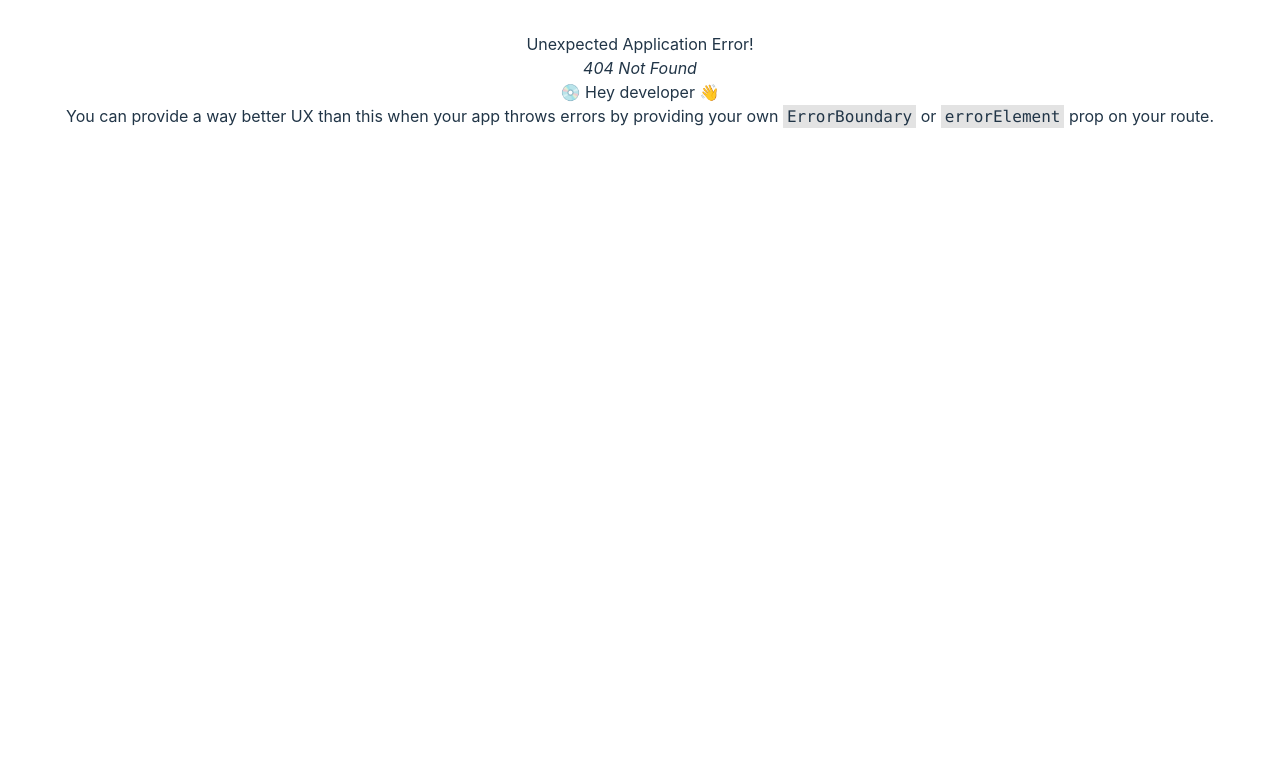
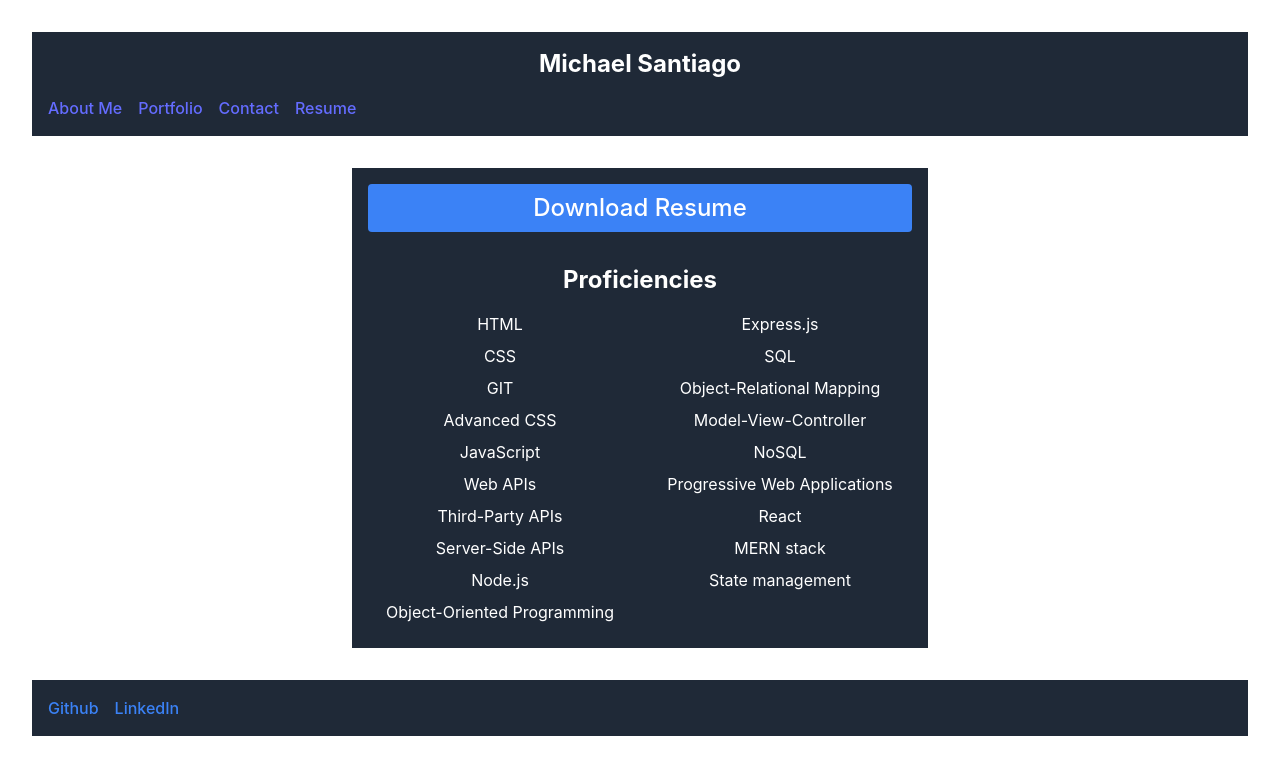
Before and after one commit to Midasantiago/react-portfolio, a React (Vite) app: page /resume in a window 1280 px wide. Before the commit this address had no page. Shown: the top 774 px of the page. Built offline with nearby package versions, Linux system fonts and the light colour scheme.

Commit message:
Created Resume Page

```diff
--- a/src/components/footer.jsx
+++ b/src/components/footer.jsx
@@ -1,16 +1,17 @@
 import React from 'react';
+import personalLinks from '../data/personalLinks';
 
-const Footer = ({ githubUrl, linkedinUrl}) => {
+const Footer = () => {
     return (
         <footer className='mt-8 p-4 bg-gray-800 text-white'>
             <ul className='flex space-x-4'>
                 <li>
-                    <a href={githubUrl} target='_blank' rel="noopener noreferrer" className='text-blue-500 hover:underline'>
+                    <a href={personalLinks.githubUrl} target='_blank' rel="noopener noreferrer" className='text-blue-500 hover:underline'>
                         Github
                     </a>
                 </li>
                 <li>
-                    <a href={linkedinUrl} target='_blank' rel="noopener noreferrer" className='text-blue-500 hover:underline'>
+                    <a href={personalLinks.linkedinUrl} target='_blank' rel="noopener noreferrer" className='text-blue-500 hover:underline'>
                         LinkedIn
                     </a>
                 </li>
--- /dev/null
+++ b/src/data/personalLinks.js
@@ -0,0 +1,6 @@
+const personalLinks = {
+    githubUrl: "https://github.com/Midasantiago",
+    linkedinUrl: "https://www.linkedin.com/in/michael-santiago-0046942b2/",
+};
+
+export default personalLinks;
--- /dev/null
+++ b/src/data/proficiencies.js
@@ -0,0 +1,23 @@
+const proficienciesList = [
+    'HTML',
+    'CSS',
+    'GIT',
+    'Advanced CSS',
+    'JavaScript',
+    'Web APIs',
+    'Third-Party APIs',
+    'Server-Side APIs',
+    'Node.js',
+    'Object-Oriented Programming',
+    'Express.js',
+    'SQL',
+    'Object-Relational Mapping',
+    'Model-View-Controller',
+    'NoSQL',
+    'Progressive Web Applications',
+    'React',
+    'MERN stack',
+    'State management'
+];
+
+export default proficienciesList;
--- a/src/data/projects.js
+++ b/src/data/projects.js
@@ -5,6 +5,12 @@ const projects = [
         deployedLink: 'Test Deployed Url',
         githubLink: 'Test Github Url',
     },
+    {
+        title: 'Second Test Title',
+        image: 'Second Test Image',
+        deployedLink: 'Second Test Deployed',
+        githubLink: 'Second Test Github',
+    },
 ];
 
 export default projects;
--- a/src/main.jsx
+++ b/src/main.jsx
@@ -7,6 +7,7 @@ import App from './App';
 import AboutMe from './pages/AboutMe';
 import Portfolio from './pages/Portfolio';
 import Contact from './pages/Contact';
+import Resume from './pages/Resume';
 
 const router = createBrowserRouter([
     {
@@ -25,6 +26,10 @@ const router = createBrowserRouter([
                 path: 'contact',
                 element: <Contact />
             },
+            {
+                path: 'resume',
+                element: <Resume />
+            },
         ],
     },
 ]);
--- a/src/pages/Resume.jsx
+++ b/src/pages/Resume.jsx
@@ -0,0 +1,35 @@
+import React from 'react';
+import proficiencies from '../data/proficiencies';
+
+const Resume = () => {
+    return (
+        <div className='max-w-xl mx-auto mt-8 p-4 bg-gray-800 text-white'>
+            <h2 className='text-2xl font-bold mb-4'>
+                <a href='../../assets/resume/SantiagoResume.docx' download="SantiagoResume.docx" className='block bg-blue-500 text-white py-2 px-4 rounded text-center hover:bg-blue-600 transition duration-300'>
+                    Download Resume
+                </a>
+            </h2>
+            <h2 className='text-2xl font-bold mt-8 mb-4'>Proficiencies</h2>
+            <div className='grid grid-cols-2 gap-4'>
+                <ul>
+                    {proficiencies.length > 0 ? (
+                        proficiencies.slice(0, 10).map((proficiency, index) => (
+                            <li key={index} className='mb-2'>{proficiency}</li>
+                        ))
+                    ) : (
+                        <p className='text-gray-400'>No Proficiencies To List!</p>
+                    )}
+                </ul>
+                <ul>
+                    {proficiencies.length > 10 ? (
+                        proficiencies.slice(10).map((proficiency, index) => (
+                            <li key={index} className='mb-2'>{proficiency}</li>
+                        ))
+                    ) : null}
+                </ul>
+            </div>
+        </div>
+    )
+}
+
+export default Resume;
```
Also changed, not shown: 1 other file (tests, documents, lock files or other folders).
